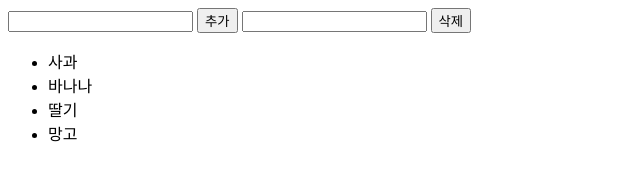
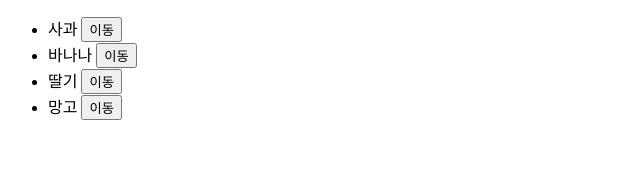
Before and after one commit to yoon1/htmlCssJavascript, a plain HTML site: page Javascript/ul/listadd.html in a window 1280 px wide. Shown: the whole page, without its empty margins (0-640 px from the left). Drawn offline with nearby package versions, Linux system fonts and the light colour scheme.

```diff
--- a/Javascript/ul/listadd.html
+++ b/Javascript/ul/listadd.html
@@ -8,28 +8,40 @@
     <title>Document</title>
 </head>
 <body>
-    <input type="text" id="text_add"/>
-    <input type="button" id="btn_remove" onclick="action_add()" value="추가" />
-    <input type="text" id="text_remove"/>
-    <input type="button" id="btn_remove" onclick="action_remove()" value="삭제" />
+
     <ul id="ul_list">
-        <li id="li_1">사과</li>
-        <li id="li_2">바나나</li>
-        <li id="li_3">딸기</li>
-        <li id="li_4">망고</li>
+        <li data-id="li_1">사과
+            <input type="button" onclick="action_move(1)" value="이동" />
+        </li>
+        <li data-id="li_2">바나나
+            <input type="button" onclick="action_move(2)" value="이동" />
+        </li>
+        <li data-id="li_3">딸기
+            <input type="button" onclick="action_move(3)" value="이동" />
+        </li>
+        <li data-id="li_4">망고
+            <input type="button" onclick="action_move(4)" value="이동" />
+        </li>
+    </ul>
+
+    <ul id="ul_list2">
+
     </ul>
 
     <script>
-        function action_add(){
-            var text_add = $("#text_add").val(); //입력할 글씨
-            var ul_list = $("#ul_list"); //ul_list선언
-            ul_list.append("<li>"+text_add+"</li>"); //ul_list안쪽에 li추가
-        }
+        // 장바구니 담기 / 빼기
+        function action_move(e){
+            const dataId = $('[data-id="li_' + e + '"]');
+            const ul_list1 = $('#ul_list');
+            const target = ul_list1.find(dataId).clone();
+            const ul_list2 = $('#ul_list2');
+            const existsYn = (ul_list2.find(dataId).length > 0) ? true : false;
 
-
-        function action_remove(){
-            var text_remove = $("#text_remove").val(); //삭제할 li태그의 id값 가져오기
-            $("#"+text_remove).remove(); //해당id의 li태그 삭제하기
+            if(existsYn) {
+                ul_list2.find(dataId).remove();
+            } else {
+                ul_list2.append(target);
+            }
         }
     </script>
 </body>
```
Also changed, not shown: Javascript/ul/list.html (added).
